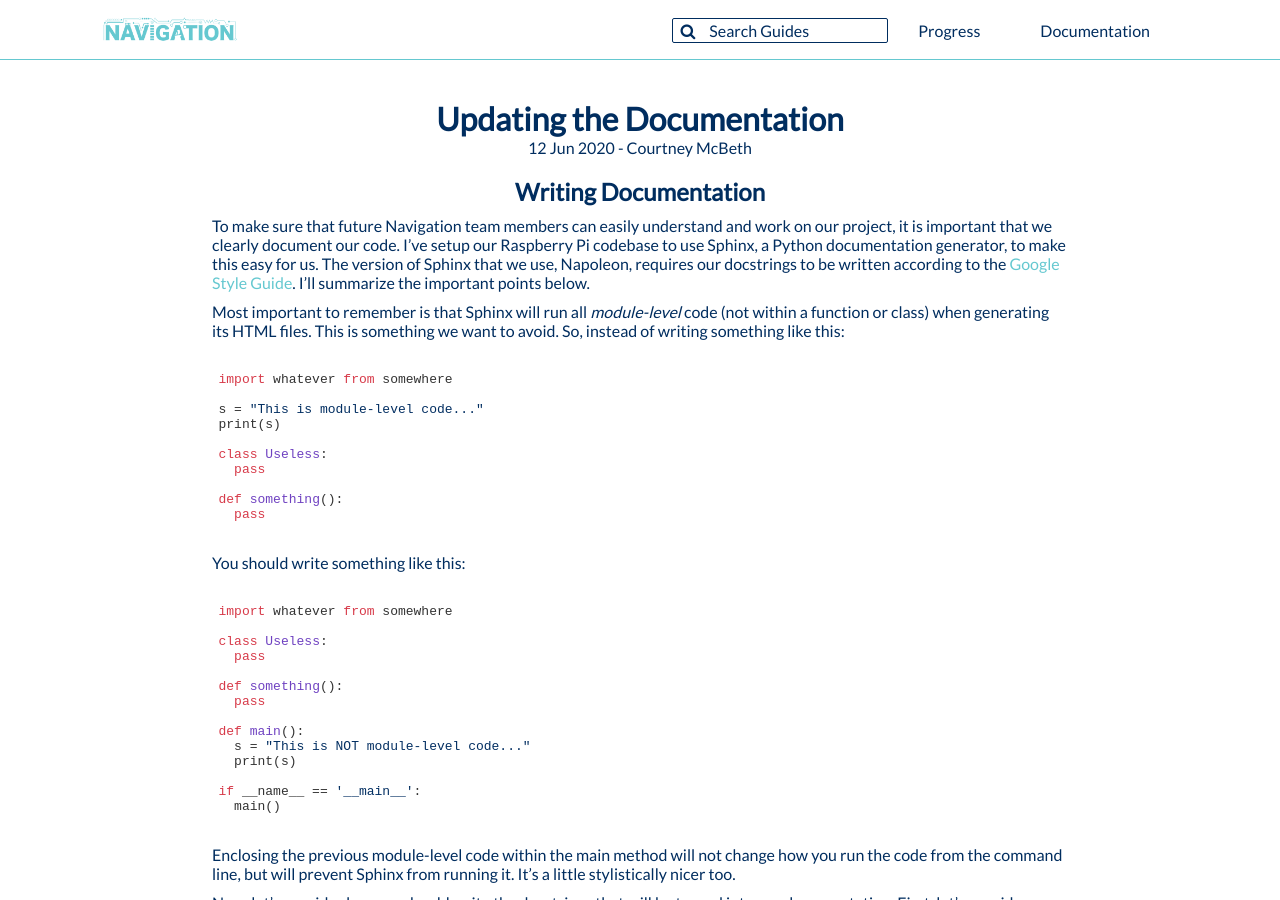
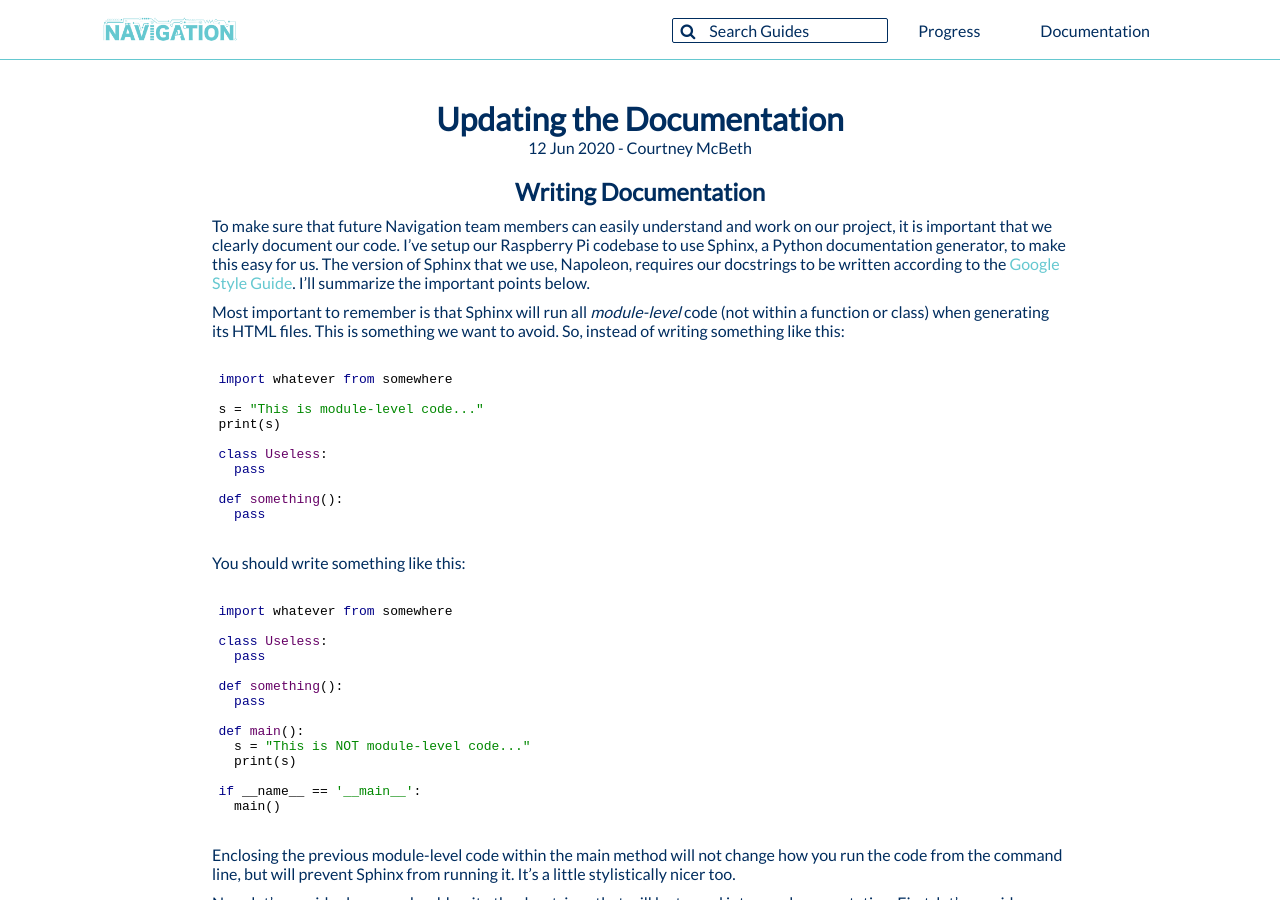
Before and after one commit to CUSail-Navigation/intrasite, a Jekyll site: the page built from _posts/2020-06-12-documentation.md, in a window 1280 px wide and 900 px high. Built offline with Jekyll 4.4.1, drawn with Linux system fonts in a browser that asks for light colours.

Commit message:
change theme again

```diff
--- a/_posts/2020-06-12-documentation.md
+++ b/_posts/2020-06-12-documentation.md
@@ -6,7 +6,7 @@
 title: Updating the Documentation
 ---
 
-<link rel="stylesheet" href="{{site.baseurl}}/css/code_styles/github-gist.css">
+<link rel="stylesheet" href="{{site.baseurl}}/css/code_styles/googlecode.css">
 <script src="{{site.baseurl}}/js/highlight.pack.js"></script>
 <script>hljs.initHighlightingOnLoad();</script>
 
```
